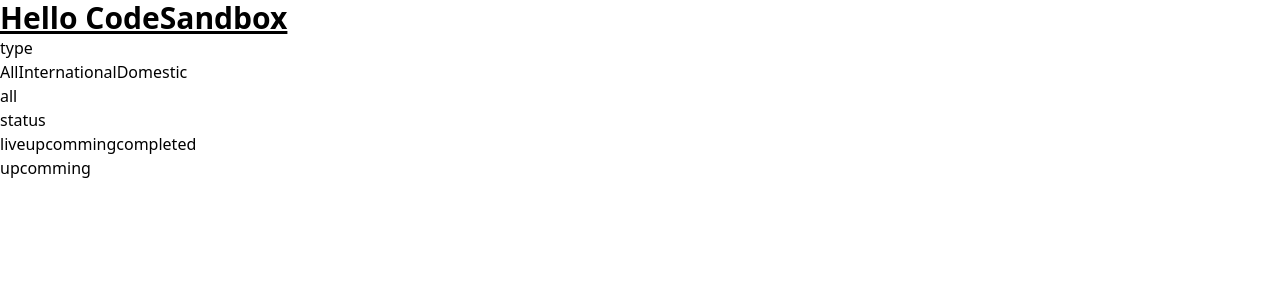
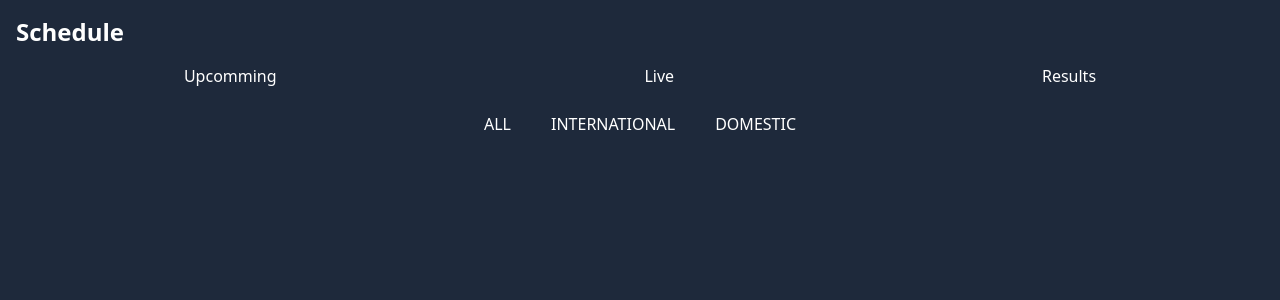
Before and after one commit to shivamnerwal1998/cricket-app, a React (Create React App) app: page / in a window 1280 px wide. Shown: the top 300 px of the page. Built offline with nearby package versions, Linux system fonts and the light colour scheme; no server answers.

Commit message:
added some styles

```diff
--- a/src/App.js
+++ b/src/App.js
@@ -2,10 +2,11 @@
 import MatchStatus from "./MatchStatus";
 import MatchType from "./MatchType";
 import MatchCard from "./MatchCard";
-
+import SeriesName from "./SeriesName.jsx"
 export default function App() {
   const [state, setState] = useState([
     {
+      seriesID:"",
       matchStatus: "",
       matchNumber: "",
       venue: "",
@@ -23,6 +24,7 @@
 
   const QUERY = `query ($matchType: String, $matchStatus:String){
     schedule(type: $matchType, status: $matchStatus, page: 1) {
+      seriesID
       matchStatus
       matchNumber
       venue
@@ -37,6 +39,7 @@
   const setResponse = (data) => {
     const response = data.map((obj) => {
       return {
+        seriesID:obj.seriesID,
         matchStatus: obj.matchStatus,
         matchNumber: obj.matchNumber,
         venue: obj.venue,
@@ -73,18 +76,20 @@
 
 
   return (
-    <div className="App">
-      <h1 className="text-3xl font-bold underline">Hello CodeSandbox</h1>
-
+    <div className="bg-slate-800 min-h-screen">
+      <h1 className="text-2xl font-bold text-white pt-4 pb-4 pl-4">Schedule</h1>
+      <MatchStatus status={matchStatus} setMatchStatus={setMatchStatus} />
+      <br />
       <MatchType matchType={matchType} setMatchType={setMatchType} />
-      {matchType}
       <br />
 
-      <MatchStatus status={matchStatus} setMatchStatus={setMatchStatus} />
-      {matchStatus}
-      <br />
 
-      {state.map((data) => (
+        <div className="flex flex-wrap">
+        {state.map((data,index) =>{
+
+          return(
+            <div className="flex">
+
           <MatchCard
             //seriesName={data.seriesName}
             matchType={data.matchType}
@@ -94,7 +99,10 @@
             awayTeamName={data.awayTeamName}
             matchdate={data.matchdate}
           />
-      ))}
+          </div>
+        )})}
+        </div>
+
     </div>
   );
 }
--- a/src/MatchCard.jsx
+++ b/src/MatchCard.jsx
@@ -7,7 +7,7 @@
 }) {
   return (
     <>
-      <div>
+      <div className="text-white">
         <div>{matchStatus}</div>
         <div>{venue}</div>
         <div>{homeTeamName}</div>
--- a/src/MatchStatus.jsx
+++ b/src/MatchStatus.jsx
@@ -18,11 +18,10 @@
   };
 
   return (
-    <div>
-      <h2>status</h2>
-      <button onClick={setLive}>live</button>
-      <button onClick={setUpcomming}>upcomming</button>
-      <button onClick={setCompleted}>completed</button>
+    <div className="flex text-white justify-around">
+      <button onClick={setUpcomming}>Upcomming</button>
+      <button onClick={setLive}>Live</button>
+      <button onClick={setCompleted}>Results</button>
     </div>
   );
 }
--- a/src/MatchType.jsx
+++ b/src/MatchType.jsx
@@ -18,11 +18,12 @@
   };
 
   return (
-    <div>
-      <h2>type</h2>
-      <button onClick={setAll}>All</button>
-      <button onClick={setInternational}>International</button>
-      <button onClick={setDomestic}>Domestic</button>
+    <div className="flex mb-10 justify-around">
+    <div className="flex text-white max-w-fit gap-10 ">
+      <button onClick={setAll}>ALL</button>
+      <button onClick={setInternational}>INTERNATIONAL</button>
+      <button onClick={setDomestic}>DOMESTIC</button>
+    </div>
     </div>
   );
 }
--- /dev/null
+++ b/src/SeriesName.jsx
@@ -0,0 +1,3 @@
+export default function SeriesName({}){
+  return(<div>seriesName</div>)
+}
```
Lines whose indentation alone changed are shown as unchanged.
